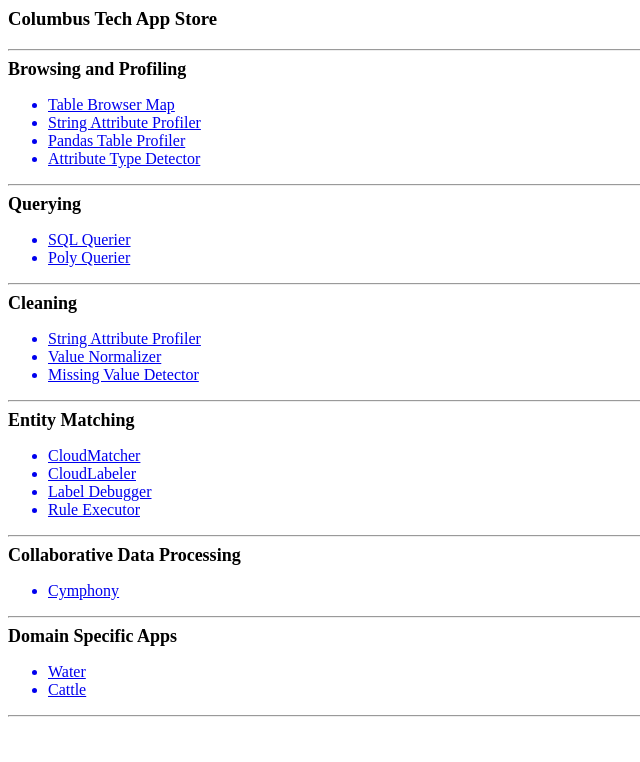
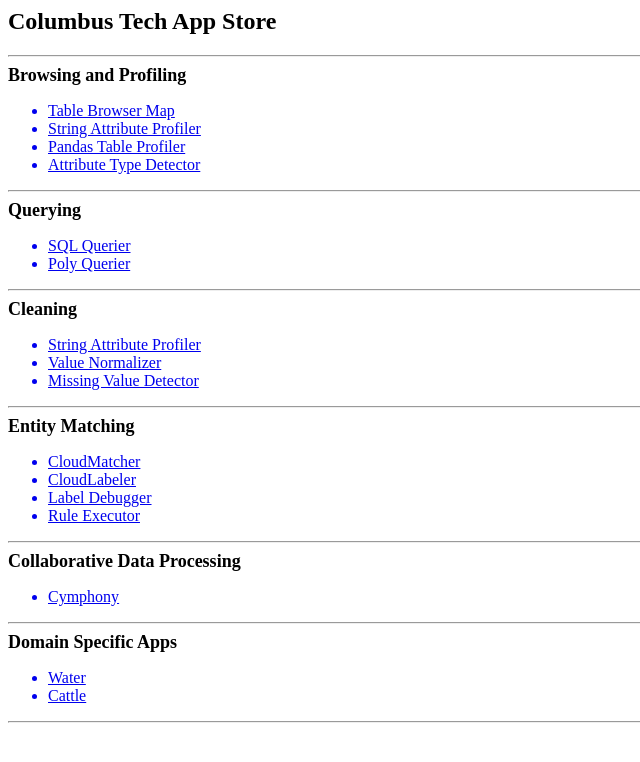
Before and after one commit to saini5/columbustechwebsite, a plain HTML site: page appstore.html in a window 1280 px wide. Shown: the whole page, without its empty margins (0-640 px from the left). Drawn offline with Linux system fonts and the light colour scheme.

Commit message:
Increased heading size

```diff
--- a/appstore.html
+++ b/appstore.html
@@ -1,6 +1,6 @@
 <TITLE>Columbus Tech</TITLE>
 
-<h3> Columbus Tech App Store </h3>
+<h2> Columbus Tech App Store </h2>
 
 <hr>
 <font size=+1><strong>Browsing and Profiling</strong></font>
```
Also changed, not shown: index.html (+1 -1 lines).
